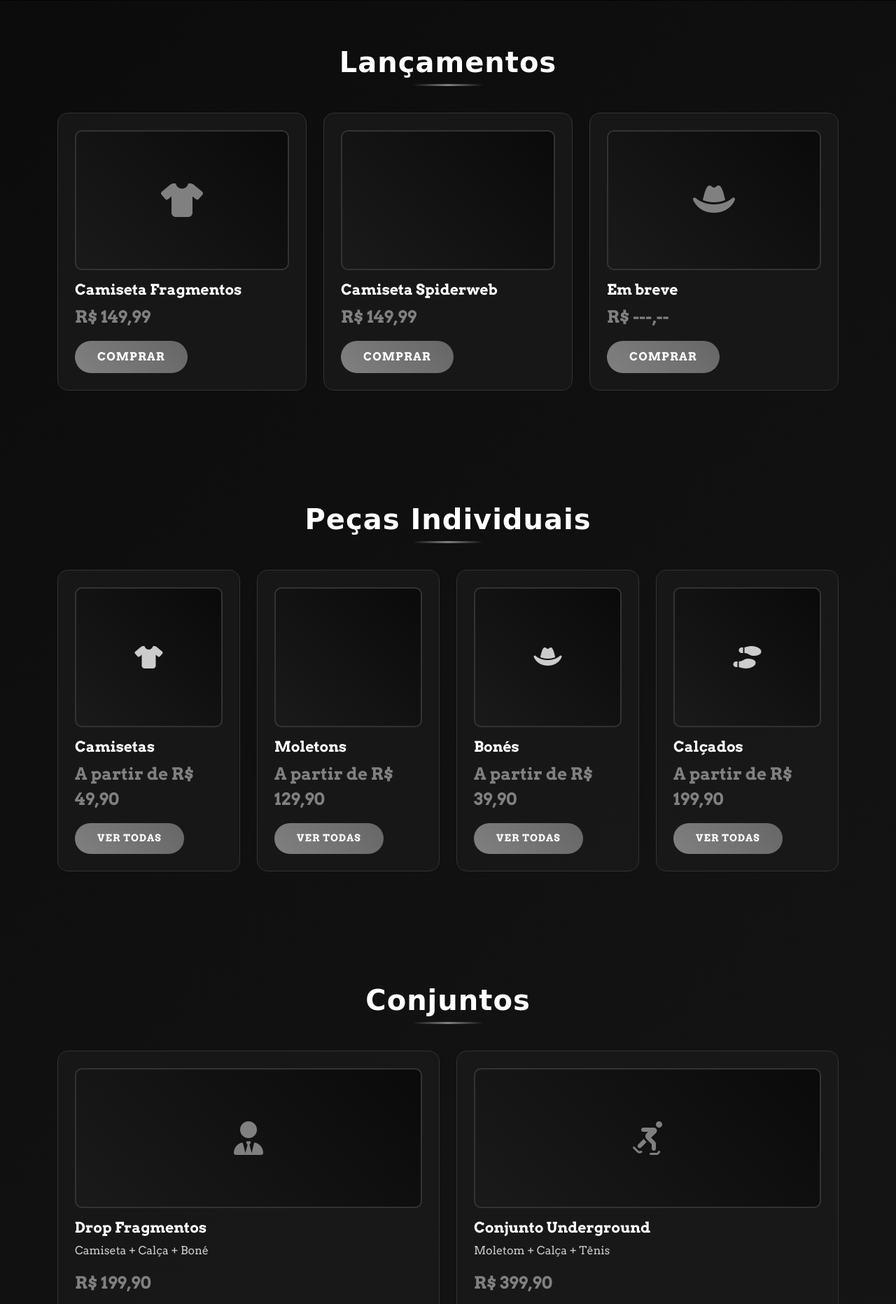
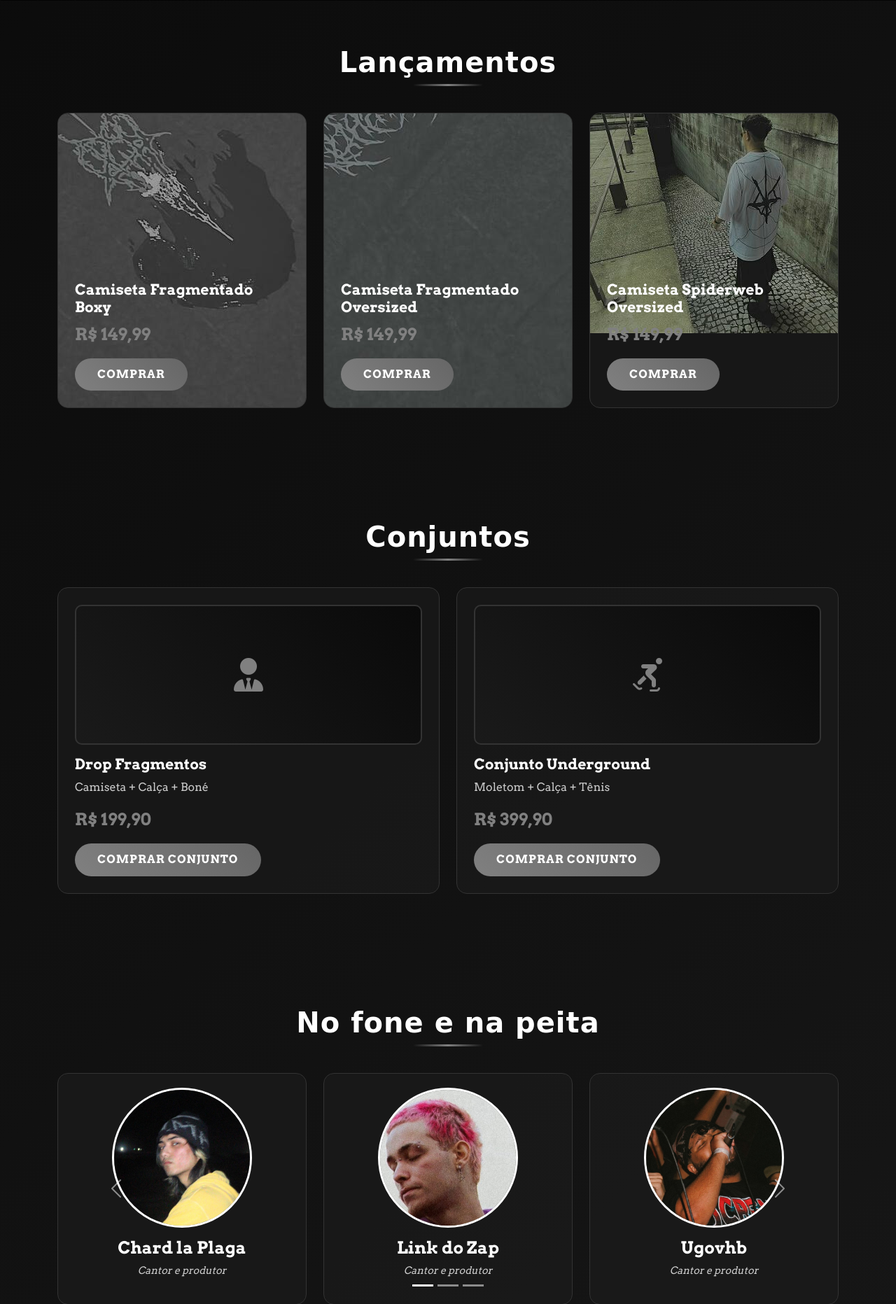
Before and after one commit to prxdby4le/Batrip, a PHP site: page / in a window 1280 px wide. Shown: the part 559-2422 px from the top of the page at 70% size. Run offline with PHP 8.4, Linux system fonts and the light colour scheme; some web fonts are replaced.

Commit message:
modificações na estrutura do site baseado na marca

```diff
--- a/index.html
+++ b/index.html
@@ -60,9 +60,10 @@
                 <div class="col-md-4">
                     <div class="product-card">
                         <div class="product-image">
+                            <img src="img/fragmentado-costa.jpeg">
                             <i class="fas fa-tshirt fa-3x" style="color: var(--accent-red);"></i>
                         </div>
-                        <h3 class="product-title">Camiseta Fragmentos</h3>
+                        <h3 class="product-title">Camiseta Fragmentado Boxy</h3>
                         <p class="product-price">R$ 149,99</p>
                         <button class="btn btn-custom">Comprar</button>
                     </div>
@@ -70,9 +71,10 @@
                 <div class="col-md-4">
                     <div class="product-card">
                         <div class="product-image">
+                            <img src="img/fragmentado-frente.jpeg">
                             <i class="fas fa-hoodie fa-3x" style="color: var(--accent-red);"></i>
                         </div>
-                        <h3 class="product-title">Camiseta Spiderweb</h3>
+                        <h3 class="product-title">Camiseta Fragmentado Oversized</h3>
                         <p class="product-price">R$ 149,99</p>
                         <button class="btn btn-custom">Comprar</button>
                     </div>
@@ -80,60 +82,12 @@
                 <div class="col-md-4">
                     <div class="product-card">
                         <div class="product-image">
+                            <img src="img/spiderweb-oversized.jpeg"
                             <i class="fas fa-hat-cowboy fa-3x" style="color: var(--accent-red);"></i>
                         </div>
-                        <h3 class="product-title">Em breve</h3>
-                        <p class="product-price">R$ ---,--</p>
+                        <h3 class="product-title">Camiseta Spiderweb Oversized</h3>
+                        <p class="product-price">R$ 149,99</p>
                         <button class="btn btn-custom">Comprar</button>
-                    </div>
-                </div>
-            </div>
-        </div>
-    </section>
-
-    <!-- Peças -->
-    <section id="pecas" class="section">
-        <div class="container">
-            <h2 class="section-title">Peças Individuais</h2>
-            <div class="row">
-                <div class="col-md-3">
-                    <div class="product-card">
-                        <div class="product-image">
-                            <i class="fas fa-tshirt fa-2x" style="color: var(--text-gray);"></i>
-                        </div>
-                        <h4 class="product-title">Camisetas</h4>
-                        <p class="product-price">A partir de R$ 49,90</p>
-                        <button class="btn btn-custom btn-sm">Ver Todas</button>
-                    </div>
-                </div>
-                <div class="col-md-3">
-                    <div class="product-card">
-                        <div class="product-image">
-                            <i class="fas fa-hoodie fa-2x" style="color: var(--text-gray);"></i>
-                        </div>
-                        <h4 class="product-title">Moletons</h4>
-                        <p class="product-price">A partir de R$ 129,90</p>
-                        <button class="btn btn-custom btn-sm">Ver Todas</button>
-                    </div>
-                </div>
-                <div class="col-md-3">
-                    <div class="product-card">
-                        <div class="product-image">
-                            <i class="fas fa-hat-cowboy fa-2x" style="color: var(--text-gray);"></i>
-                        </div>
-                        <h4 class="product-title">Bonés</h4>
-                        <p class="product-price">A partir de R$ 39,90</p>
-                        <button class="btn btn-custom btn-sm">Ver Todas</button>
-                    </div>
-                </div>
-                <div class="col-md-3">
-                    <div class="product-card">
-                        <div class="product-image">
-                            <i class="fas fa-shoe-prints fa-2x" style="color: var(--text-gray);"></i>
-                        </div>
-                        <h4 class="product-title">Calçados</h4>
-                        <p class="product-price">A partir de R$ 199,90</p>
-                        <button class="btn btn-custom btn-sm">Ver Todas</button>
                     </div>
                 </div>
             </div>
@@ -175,11 +129,24 @@
 <section id="artistas" class="section">
     <div class="container">
         <h2 class="section-title">No fone e na peita</h2>
-            <div class="row">
+
+        <div id="artistasCarousel" class="carousel slide" data-bs-ride="carousel">
+            <!-- Indicadores -->
+            <div class="carousel-indicators">
+                <button type="button" data-bs-target="#artistasCarousel" data-bs-slide-to="0" class="active" aria-current="true" aria-label="Slide 1"></button>
+                <button type="button" data-bs-target="#artistasCarousel" data-bs-slide-to="1" aria-label="Slide 2"></button>
+                <button type="button" data-bs-target="#artistasCarousel" data-bs-slide-to="2" aria-label="Slide 3"></button>
+            </div>
+
+            <!-- Itens do Carrossel -->
+            <div class="carousel-inner">
+                <!-- Primeiro grupo -->
+                <div class="carousel-item active">
+                    <div class="row justify-content-center">
                         <div class="col-md-4">
                             <div class="artist-card">
                                 <div class="artist-avatar">
-                            <i class="fas fa-microphone fa-2x" style="color: white;"></i>
+                                    <img src="img/chard-la-plaga.jpg">
                                 </div>
                                 <h3 class="artist-name">Chard la Plaga</h3>
                                 <p class="artist-genre">Cantor e produtor</p>
@@ -188,7 +155,7 @@
                         <div class="col-md-4">
                             <div class="artist-card">
                                 <div class="artist-avatar">
-                            <i class="fas fa-music fa-2x" style="color: white;"></i>
+                                    <img src="img/link-do-zap.jpg">
                                 </div>
                                 <h3 class="artist-name">Link do Zap</h3>
                                 <p class="artist-genre">Cantor e produtor</p>
@@ -197,12 +164,90 @@
                         <div class="col-md-4">
                             <div class="artist-card">
                                 <div class="artist-avatar">
-                            <i class="fas fa-headphones fa-2x" style="color: white;"></i>
+                                    <img src="img/ugovhb.jpg">
                                 </div>
-                        <h3 class="artist-name">Rapper Nacional</h3>
-                        <p class="artist-genre">Rap Brasileiro</p>
+                                <h3 class="artist-name">Ugovhb</h3>
+                                <p class="artist-genre">Cantor e produtor</p>
                             </div>
                         </div>
+                    </div>
+                </div>
+
+                <!-- Segundo grupo -->
+                <div class="carousel-item">
+                    <div class="row justify-content-center">
+                        <div class="col-md-4">
+                            <div class="artist-card">
+                                <div class="artist-avatar">
+                                    <img src="img/ef.jpg">
+                                </div>
+                                <h3 class="artist-name">EF</h3>
+                                <p class="artist-genre">Cantor e produtor</p>
+                            </div>
+                        </div>
+                        <div class="col-md-4">
+                            <div class="artist-card">
+                                <div class="artist-avatar">>
+                                    <img src="img/pradasoueu.jpg">
+                                </div>
+                                <h3 class="artist-name">pradasoueu</h3>
+                                <p class="artist-genre">Cantor e CEO da Batrip</p>
+                            </div>
+                        </div>
+                        <div class="col-md-4">
+                            <div class="artist-card">
+                                <div class="artist-avatar">
+                                    <img src="img/mugi.png">
+                                </div>
+                                <h3 class="artist-name">Mugi</h3>
+                                <p class="artist-genre">Cantor e produtor</p>
+                            </div>
+                        </div>
+                    </div>
+                </div>
+
+                <!-- Terceiro grupo -->
+                <div class="carousel-item">
+                    <div class="row justify-content-center">
+                        <div class="col-md-4">
+                            <div class="artist-card">
+                                <div class="artist-avatar">
+                                    <img src="img/yung-loof.jpg">
+                                </div>
+                                <h3 class="artist-name">Yung Loof</h3>
+                                <p class="artist-genre">Cantor e produtor</p>
+                            </div>
+                        </div>
+                        <div class="col-md-4">
+                            <div class="artist-card">
+                                <div class="artist-avatar">
+                                    <img src="img/prxdby4le.jpg">
+                                </div>
+                                <h3 class="artist-name">prxdby4le</h3>
+                                <p class="artist-genre">Cantor e produtor</p>
+                            </div>
+                        </div>
+                        <div class="col-md-4">
+                            <div class="artist-card">
+                                <div class="artist-avatar">
+                                    <img src="img/thejoia.jpg">
+                                </div>
+                                <h3 class="artist-name">TheJoia</h3>
+                                <p class="artist-genre">Cantora e produtora</p>
+                            </div>
+                        </div>
+                    </div>
+                </div>
+            </div>
+
+            <button class="carousel-control-prev" type="button" data-bs-target="#artistasCarousel" data-bs-slide="prev">
+                <span class="carousel-control-prev-icon" aria-hidden="true"></span>
+                <span class="visually-hidden">Anterior</span>
+            </button>
+            <button class="carousel-control-next" type="button" data-bs-target="#artistasCarousel" data-bs-slide="next">
+                <span class="carousel-control-next-icon" aria-hidden="true"></span>
+                <span class="visually-hidden">Próximo</span>
+            </button>
         </div>
     </div>
 </section>
--- a/script.js
+++ b/script.js
@@ -1,4 +1,3 @@
-// Smooth scroll para navegação
 document.querySelectorAll('a[href^="#"]').forEach(anchor => {
     anchor.addEventListener('click', function (e) {
         e.preventDefault();
@@ -12,7 +11,6 @@
     });
 });
 
-// Parallax effect para hero section
 window.addEventListener('scroll', () => {
     const scrolled = window.pageYOffset;
     const hero = document.querySelector('.hero-section');
@@ -21,7 +19,6 @@
     }
 });
 
-// Animação para cards quando aparecem na tela
 const observerOptions = {
     threshold: 0.1,
     rootMargin: '0px 0px -100px 0px'
@@ -36,7 +33,6 @@
     });
 }, observerOptions);
 
-// Aplicar animação aos cards
 document.querySelectorAll('.product-card, .artist-card').forEach(card => {
     card.style.opacity = '0';
     card.style.transform = 'translateY(50px)';
@@ -44,7 +40,6 @@
     observer.observe(card);
 });
 
-// Form submission handler
 document.getElementById('custom-form').addEventListener('submit', function(e) {
     e.preventDefault();
     alert('Pedido enviado com sucesso! Entraremos em contato em breve.');
--- a/styles.css
+++ b/styles.css
@@ -257,6 +257,54 @@
     justify-content: center;
     border: 3px solid var(--accent-white);
 }
+/* Estilos para o carrossel de artistas */
+.artist-card {
+    height: 100%;
+    display: flex;
+    flex-direction: column;
+    align-items: center;
+    padding: 20px;
+}
+
+.artist-avatar {
+    width: 200px;
+    height: 200px;
+    border-radius: 50%;
+    overflow: hidden;
+    position: relative;
+    margin-bottom: 15px;
+    display: flex;
+    align-items: center;
+    justify-content: center;
+    background-color: #222; /* Cor de fundo caso a imagem não carregue */
+}
+
+.artist-avatar img {
+    width: 100%;
+    height: 100%;
+    object-fit: cover;
+    position: absolute;
+    top: 0;
+    left: 0;
+}
+
+.artist-avatar .fas {
+    position: absolute;
+    z-index: 2;
+    opacity: 0.7;
+}
+
+.artist-name {
+    font-size: 1.5rem;
+    margin-bottom: 5px;
+    text-align: center;
+}
+
+.artist-genre {
+    color: var(--text-gray);
+    text-align: center;
+    font-size: 0.9rem;
+}
 
 .artist-name {
     font-size: 1.5rem;
@@ -270,7 +318,6 @@
     font-style: italic;
 }
 
-/* Customization Section */
 .custom-section {
     background: rgba(26, 26, 26, 0.5);
     border-radius: 20px;
@@ -352,9 +399,6 @@
 @media (max-width: 768px) {
     .hero-title {
         font-size: 2.5rem;
-        /* Remover esta linha */
-        /* -webkit-text-stroke: 0.5px #505050; */
-        /* text-stroke: 0.5px #505050; */
     }
 
     .hero-subtitle {
```
Also changed, not shown: README.md, img/chard-la-plaga.jpg (added), img/ef.jpg (added), img/fragmentado-costa.jpeg (added), img/fragmentado-frente.jpeg (added), img/link-do-zap.jpg (added), img/mugi.png (added), img/pradasoueu.jpg (added), img/prxdby4le.jpg (added), img/spiderweb-oversized.jpeg (added), img/thejoia.jpg (added), img/ugovhb.jpg (added), img/yung-loof.jpg (added). Lines whose indentation alone changed are shown as unchanged.
